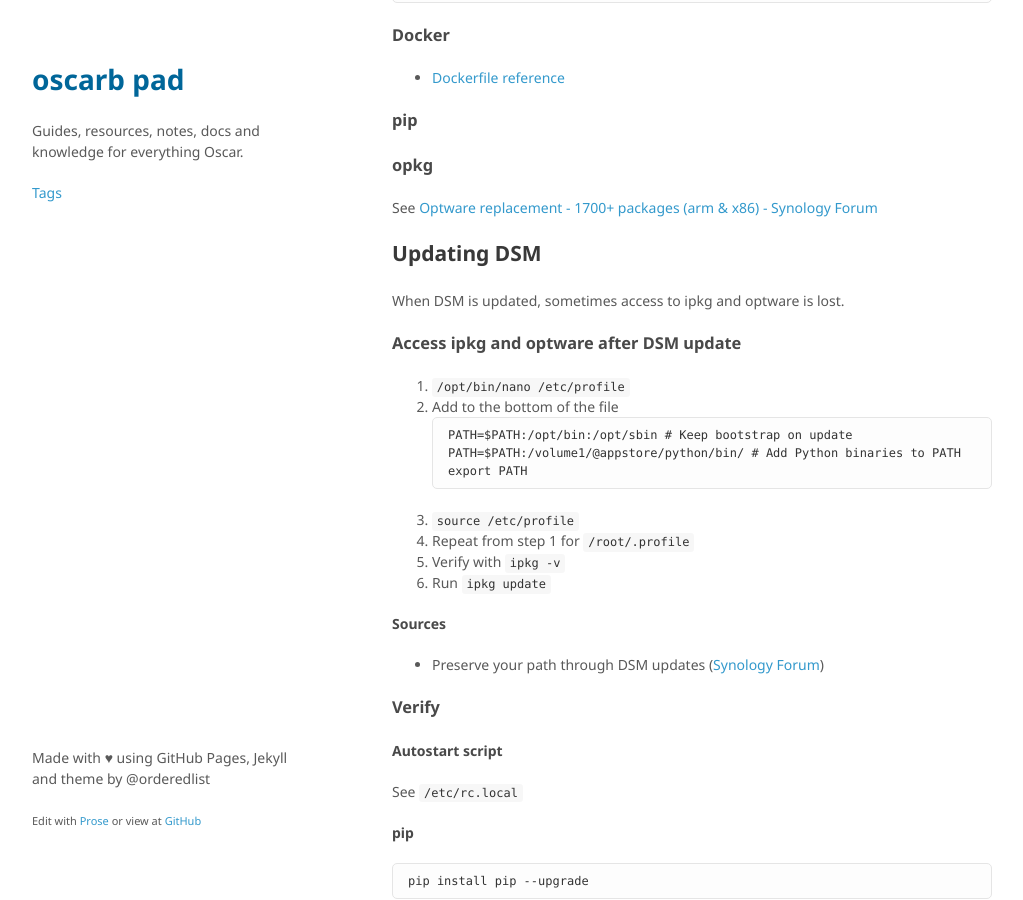
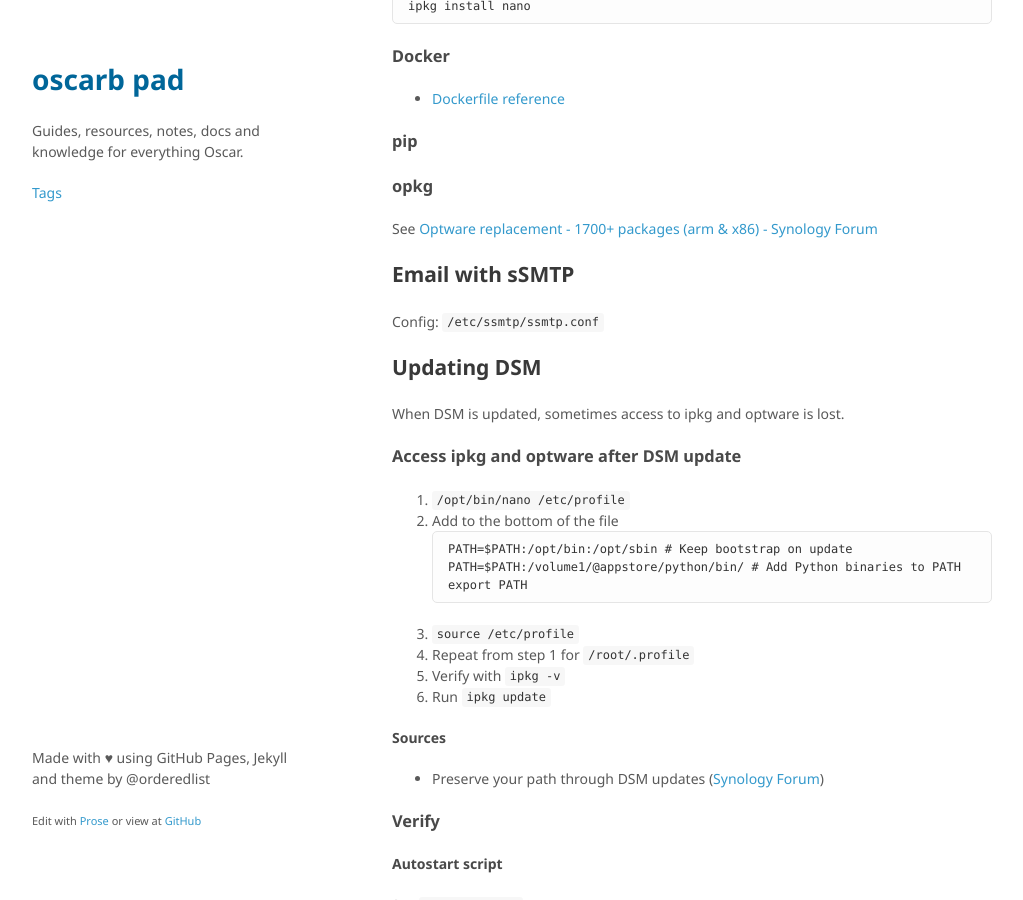
Before and after one commit to oscarb/pad, a Jekyll site: the page built from _docs/ds713.md, in a window 1280 px wide and 900 px high, scrolled down 1306 px. Shown: the whole window, without its empty margins (128-1151 px from the left). Built offline with Jekyll 4.4.1, drawn with Linux system fonts in a browser that asks for light colours; some web fonts are replaced.

Commit message:
Update ds713.md

```diff
--- a/_docs/ds713.md
+++ b/_docs/ds713.md
@@ -50,7 +50,9 @@ DSM > Package Center
 
 See [Optware replacement - 1700+ packages (arm & x86) - Synology Forum](https://forum.synology.com/enu/viewtopic.php?t=95346)
 
+## Email with sSMTP
 
+Config: `/etc/ssmtp/ssmtp.conf`
 
 ## Updating DSM
 
```
